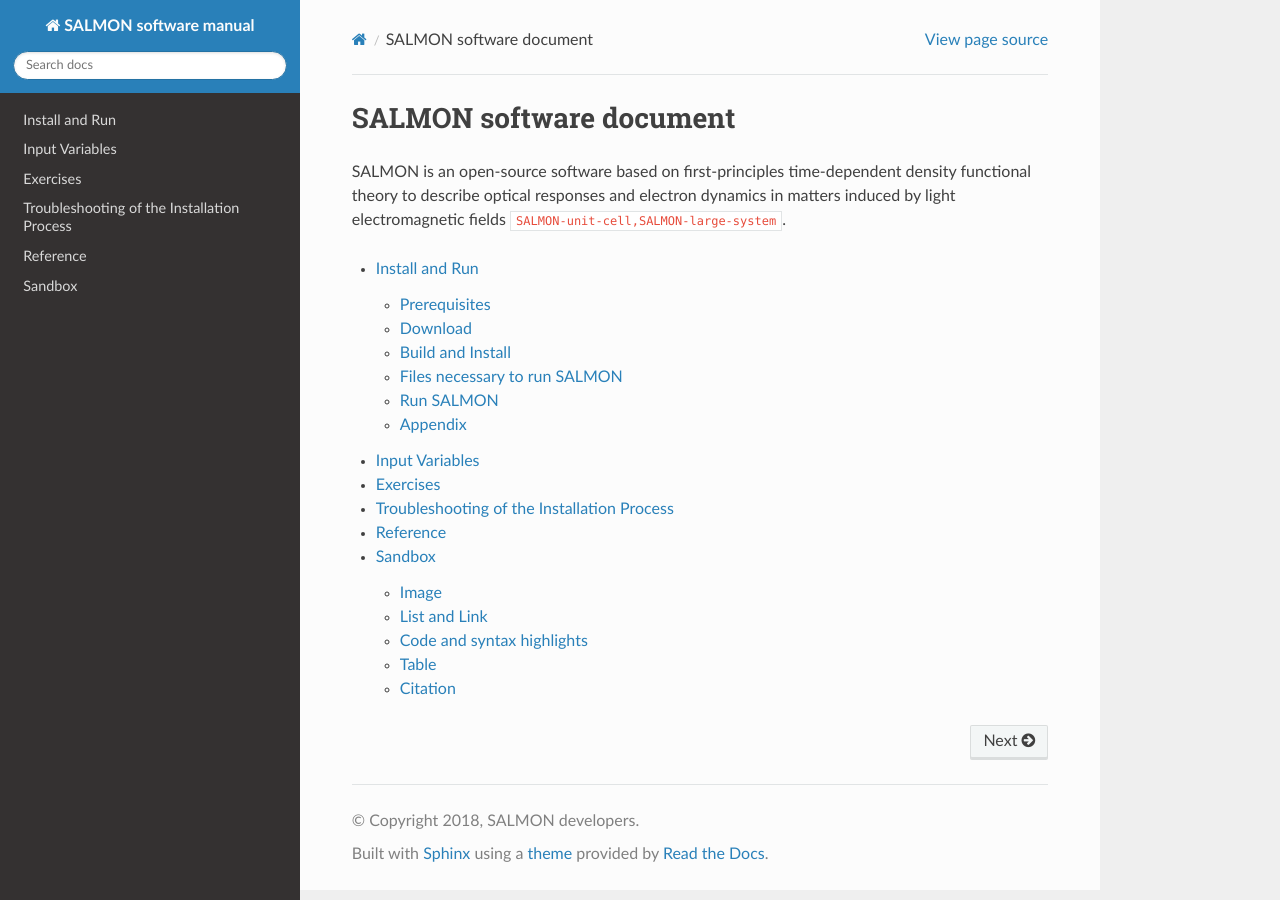
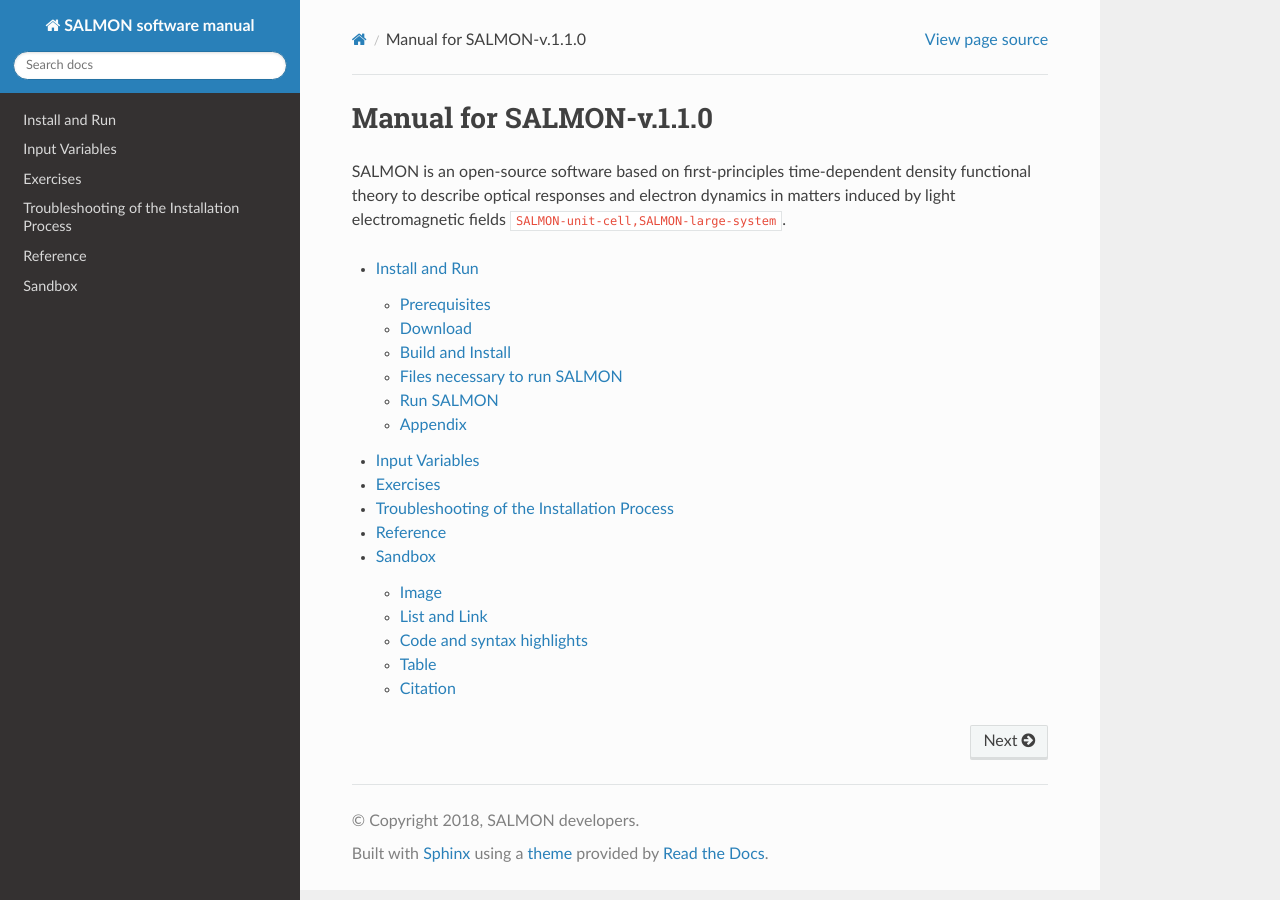
Before and after one commit to SALMON-TDDFT/SALMON-DOCS, a Sphinx documentation site: the page built from source/index.rst, in a window 1280 px wide. Built offline with Sphinx 7.4.7 and the Read the Docs theme 2.0.0, drawn with Linux system fonts in a browser that asks for light colours; formulas are drawn with MathJax 3; cross-references to code outside the pages are shown as plain code.

Commit message:
Update index.rst
modify title

```diff
--- a/source/index.rst
+++ b/source/index.rst
@@ -1,5 +1,5 @@
-SALMON software document
-========================
+Manual for SALMON-v.1.1.0
+=========================
 
 SALMON is an open-source software based on first-principles time-dependent density functional theory to describe optical responses and electron dynamics in matters induced by light electromagnetic fields :cite:`SALMON-unit-cell,SALMON-large-system`.
 
```
